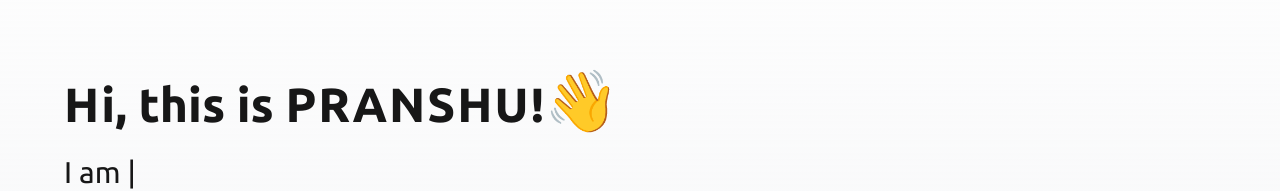
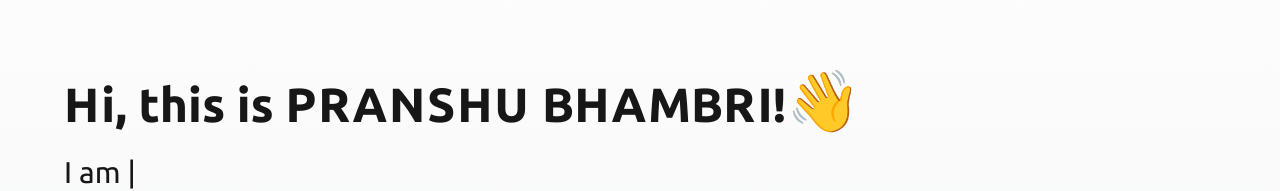
Before and after one commit to Pranshu-Bhambri/portfolio, a Next.js app: page / in a window 1280 px wide. Shown: the part 164-355 px from the top of the page. Built offline with nearby package versions, Linux system fonts and the light colour scheme.

Commit message:
made some home page changes

```diff
--- a/src/app/components/Home.tsx
+++ b/src/app/components/Home.tsx
@@ -101,7 +101,7 @@ const Home = () => {
               </motion.span>
             );
           })} */}
-          {Array.from("Hi, this is PRANSHU!".split(" ")).map(
+          {Array.from("Hi, this is PRANSHU BHAMBRI!".split(" ")).map(
             (word, wordIndex, words) => (
               <span key={wordIndex} className="inline-block">
                 {Array.from(word).map((char, index) => {
```
